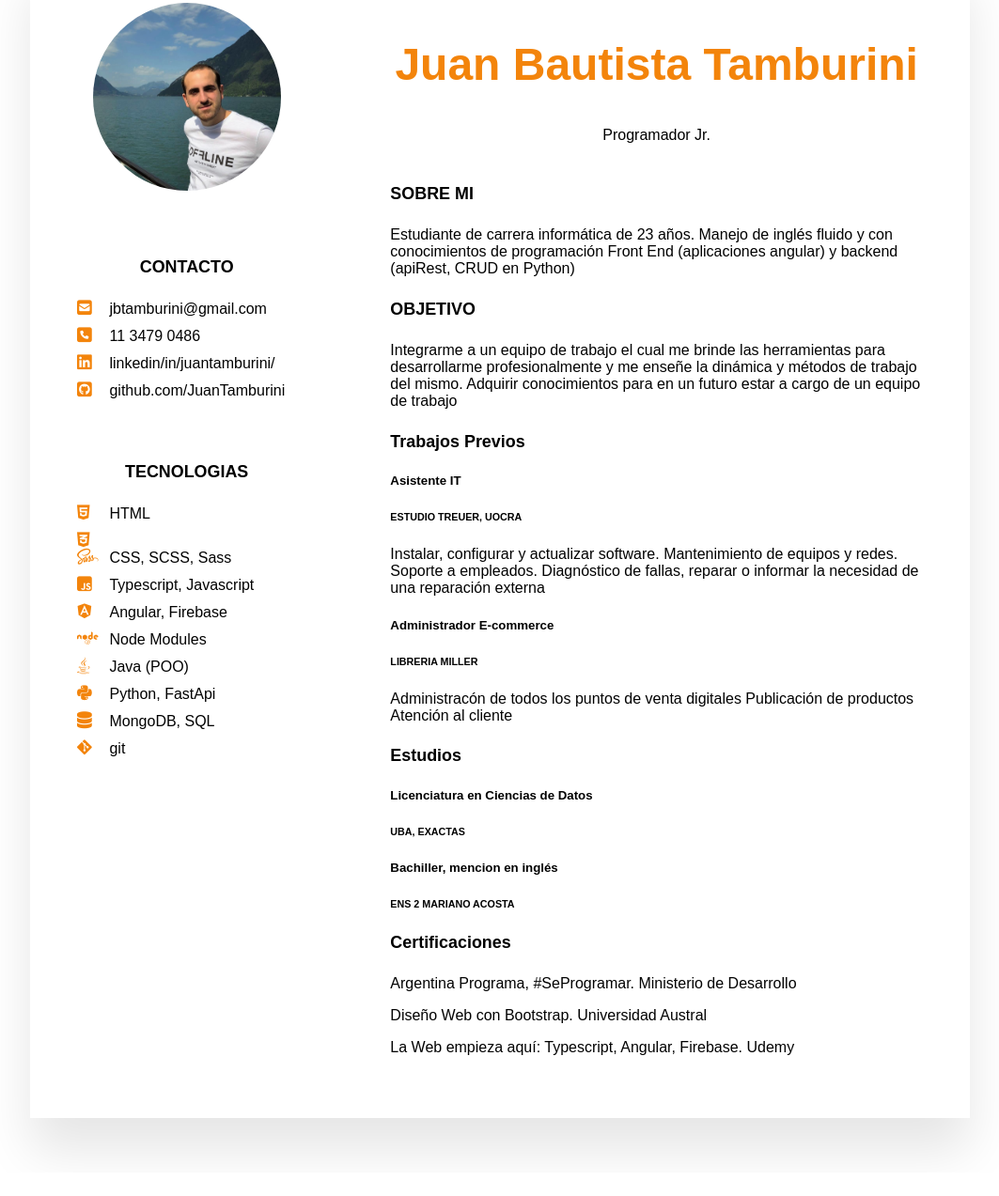
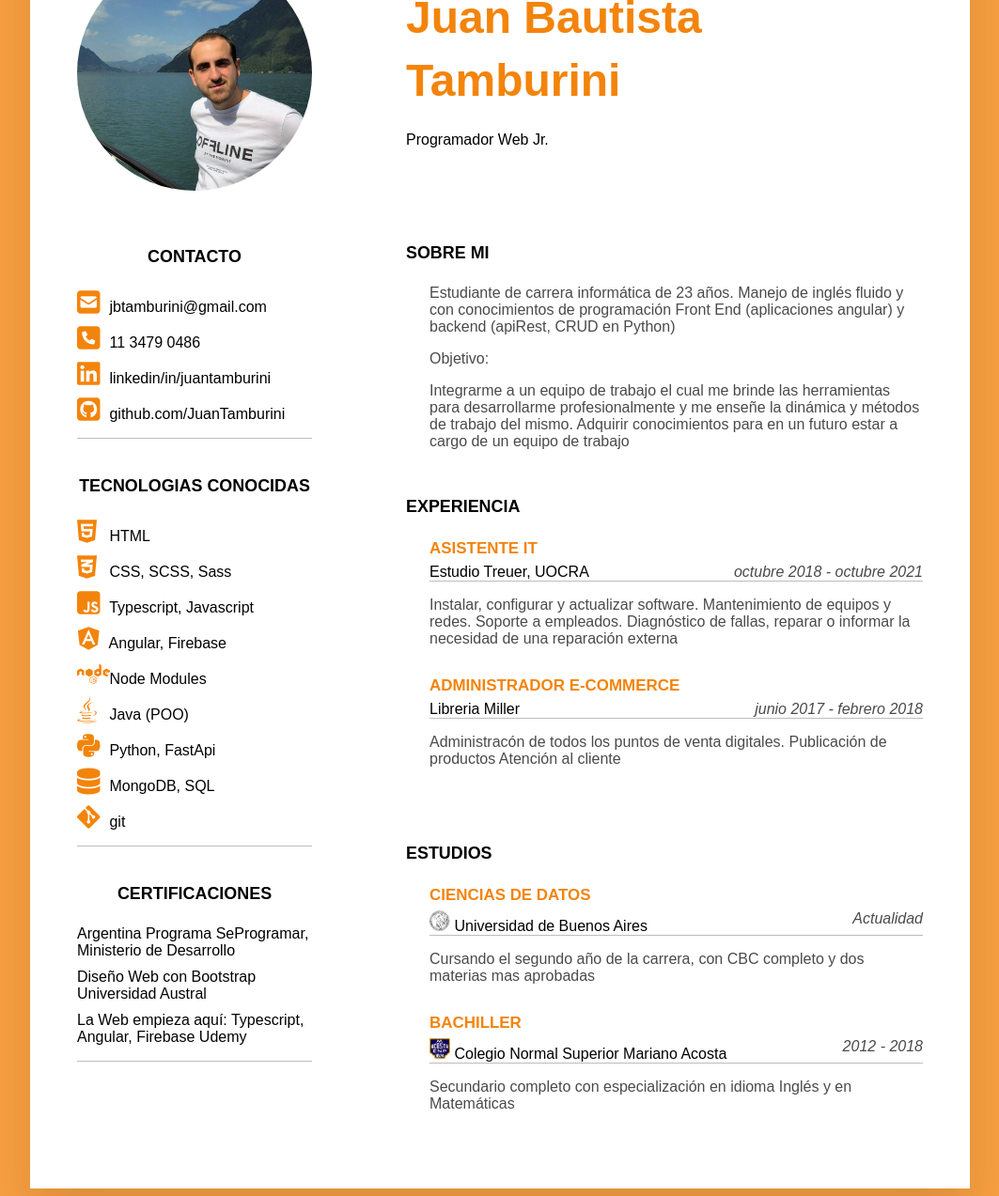
Before and after one commit to JuanTamburini/JuanTamburini, a plain HTML site: page Curriculum/index.html in a window 1280 px wide. Shown: the part 105-1378 px from the top of the page at 94% size, without its empty margins (108-1171 px from the left). Before the commit the page ends 1353 px from the top, so only its background shows below. Drawn offline with Linux system fonts and the light colour scheme.

Commit message:
ultimando detalles

```diff
--- a/Curriculum/index.html
+++ b/Curriculum/index.html
@@ -12,13 +12,13 @@
 
             <!-- Columna Izquierda -->
             <div class="col-izq">
-                <!-- Perfil -->
-                <div class="perfil">
+
+                <!-- Foto de Perfil -->
                         <div class="perfil-img">
                             <img src="img.jpg">
                         </div>
 
-                </div>
+
                 <!-- Contacto -->
                 <div class="contacto">
                     <h4>
@@ -35,20 +35,24 @@
                             <span class="texto">11 3479 0486</span>
                         </li>
                         <li>
+                            <a href="https://www.linkedin.com/in/juantamburini/">
                                 <span class="icono"><i class="fab fa-linkedin"></i></span>
-                            <span class="texto">linkedin/in/juantamburini/</span>
-
+                                <span class="texto">linkedin/in/juantamburini</span>
+                            </a>
                         </li>
                         <li>
+                            <a href="https://github.com/JuanTamburini/">
                                 <span class="icono"><i class="fab fa-github-square"></i></span>
                                 <span class="texto">github.com/JuanTamburini</span>
+                            </a>
                         </li>
                     </ul>
                 </div>
+
                 <!-- Tecnologias -->
                 <div class="contacto">
                     <h4>
-                        TECNOLOGIAS
+                        TECNOLOGIAS CONOCIDAS
                     </h4>
                     <ul>
                         <li>
@@ -57,7 +61,7 @@
 
                         </li>
                         <li>
-                            <span class="icono"><i class="fab fa-css3-alt"></i><i class="fab fa-sass"></i></span>
+                            <span class="icono"><i class="fab fa-css3-alt"></i></span>
                             <span class="texto">CSS, SCSS, Sass</span>
                         </li>
                         <li>
@@ -92,7 +96,28 @@
                     </ul>
                 </div>
 
+                <!-- Certificaciones -->
+                <div class="contacto">
+                    <h4>
+                        CERTIFICACIONES
+                    </h4>
+                        <ul>
+                            <li>
+                                <span>Argentina Programa</span>
+                                <span>SeProgramar, Ministerio de Desarrollo</span>
+                            </li>
+                            <li>
+                                <span>Diseño Web con Bootstrap</span>
+                                <span>Universidad Austral</span>
+                            </li>
+                            <li>
+                                <span>La Web empieza aquí: Typescript, Angular, Firebase</span>
+                                <span>Udemy</span>
+                            </li>
+                        </ul>
                 </div>
+            </div>
+
             <!-- Columna Derecha -->
             <div class="col-der">
 
@@ -101,26 +126,22 @@
                         Juan Bautista Tamburini
                     </h1>
                     <span>
-                        Programador Jr.
+                        Programador Web Jr.
                     </span>
                 </div>
                 <!-- Resumen -->
-                <div>
+                <div class="resumen">
                     <h4>
                         SOBRE MI
                     </h4>
+                    <div class="item">
                         <p>
                             Estudiante de carrera informática de 23 años.
                             Manejo de inglés fluido y con conocimientos
                             de programación Front End (aplicaciones angular)
                             y backend (apiRest, CRUD en Python)
                         </p>
-                </div>
-                <!-- Objetivo -->
-                <div>
-                    <h4>
-                        OBJETIVO
-                    </h4>
+                        <p>Objetivo:</p>
                         <p>
                             Integrarme a un equipo de trabajo el cual me brinde
                             las herramientas para desarrollarme profesionalmente
@@ -129,19 +150,24 @@
                             de un equipo de trabajo
                         </p>
                     </div>
+                </div>
+
                 <!-- Experiencia -->
-                <div>
+                <div class="experiencia">
                     <h4>
-                        Trabajos Previos
+                        EXPERIENCIA
                     </h4>
                     <!-- Primer Item -->
-                    <div>
+                    <div class="item">
                         <h5>
-                            Asistente IT
+                            ASISTENTE IT
                         </h5>
+                        <div class="child-item">
                             <h6>
-                            ESTUDIO TREUER, UOCRA
+                                Estudio Treuer, UOCRA
                             </h6>
+                            <span>octubre 2018 - octubre 2021</span>
+                        </div>
                         <p>
                             Instalar, configurar y actualizar software.
                             Mantenimiento de equipos y redes. Soporte a empleados.
@@ -150,60 +176,62 @@
                         </p>
                     </div>
                     <!-- Segundo Item -->
-                    <div>
+                    <div class="item">
                         <h5>
-                            Administrador E-commerce
+                            ADMINISTRADOR E-COMMERCE
                         </h5>
+                        <div class="child-item">
                             <h6>
-                            LIBRERIA MILLER
+                                Libreria Miller
                             </h6>
+                            <span>junio 2017 - febrero 2018</span>
+                        </div>
                         <p>
-                            Administracón de todos los puntos de venta digitales
+                            Administracón de todos los puntos de venta digitales.
                             Publicación de productos
                             Atención al cliente
                         </p>
                     </div>
                 </div>
+
                 <!-- Estudios -->
-                <div>
+                <div class="experiencia">
                     <h4>
-                        Estudios
+                        ESTUDIOS
                     </h4>
                     <!-- Primer Item -->
-                    <div>
+                    <div class="item">
                         <h5>
-                            Licenciatura en Ciencias de Datos
+                            CIENCIAS DE DATOS
                         </h5>
+                        <div class="child-item">
+
                             <h6>
-                            UBA, EXACTAS
+                                <img src="UBA.png">
+                                Universidad de Buenos Aires
                             </h6>
+                            <span>Actualidad</span>
+                        </div>
+                        <p>Cursando el segundo año de la carrera, con CBC completo y dos materias mas aprobadas</p>
+
                     </div>
                     <!-- Segundo item -->
-                    <div>
+                    <div class="item">
                         <h5>
-                            Bachiller, mencion en inglés
+                            BACHILLER
                         </h5>
+                        <div class="child-item">
                             <h6>
-                            ENS 2 MARIANO ACOSTA
+                                <img src="escudo.gif" alt="">
+                                Colegio Normal Superior Mariano Acosta
                             </h6>
+                            <span>2012 - 2018</span>
                         </div>
-                </div>
-                <!-- Certificaciones -->
-                <div>
-                    <h4>
-                        Certificaciones
-                    </h4>
-                    <p>
-                        Argentina Programa, #SeProgramar. Ministerio de Desarrollo
-                    </p>
-                    <p>
-                        Diseño Web con Bootstrap. Universidad Austral
-                    </p>
-                    <p>
-                        La Web empieza aquí: Typescript, Angular, Firebase. Udemy
-                    </p>
+                        <p>Secundario completo con especialización en idioma Inglés y en Matemáticas</p>
                     </div>
                 </div>
             </div>
+
+    </div>
 </body>
 </html>
--- a/Curriculum/style.css
+++ b/Curriculum/style.css
@@ -6,17 +6,33 @@ body{
     display: flex;
     align-items: center;
     justify-content: center;
+    background: rgb(247, 159, 65);
     min-height: 100vh;
     font-family: Poppins, sans-serif;
 }
 
  h4 {
     font-size: 1.12em;
+}
+ h5, h6{
+    margin: 0;
+    padding: 0;
+}
+h5{
+    font-size: 1.06em;
+}
+h6{
+ font-size: 1em;
+ font-weight: 500;
+}
 
-}
 
 p, li {
     color: #020202;
+}
+a{
+    text-decoration: none;
+    color: #000;
 }
 
 .container{
@@ -25,7 +41,6 @@ p, li {
     max-width: 1000px;
     min-height: 1000px;
     background: #fff;
-    margin: 50px;
     display: grid;
     grid-template-columns: 1fr 2fr;
     box-shadow: 0px 35px 50px rgba(0, 0, 0,0.1);
@@ -47,20 +62,31 @@ p, li {
     position: relative;
     display: flex;
     flex-direction: column;
-    align-items: center;
-    padding-bottom: 20px;
+    align-items: left;
+    padding-bottom: 41px;
+    margin-bottom: 60px;
+}
+.perfil h1{
+    color: rgb(243, 132, 11);
+    font-size: 3em;
+    font-weight: 900;
+    text-align: left;
+    line-height: 1.4em;
+    margin-bottom: 20px;
 }
 
 .perfil-img{
     position: relative;
-    width: 200px;
-    height: 200;
+    margin-bottom: 60px;
+    width: 250px;
+    height: 250px;
     border-radius: 50%;
+    align-items: center;
     overflow: hidden;
-    border-bottom: 1px solid rgba(255, 255, 255, 0.2);
+
 }
 
-.perfil .perfil-img img{
+.perfil-img img{
     position: absolute;
     width: 100%;
     height: 100%;
@@ -69,16 +95,15 @@ p, li {
     object-fit: cover;
 }
 
-.perfil h1{
-    color: rgb(243, 132, 11);
-    font-size: 3em;
-    font-weight: 900;
-    text-align: center;
-    line-height: 1.4em;
+.item {
+    padding-left: 25px;
+    text-align: left;
 }
+
 .contacto{
-    margin-top: 50px;
-    border-bottom: 1px solid rgba(255, 255, 255, 0.2);
+    position: relative;
+    margin-top: 40px;
+    border-bottom: 1px solid #bebbbb;
 }
 .contacto h4{
     font-size: 1.12em;
@@ -98,8 +123,52 @@ p, li {
     display: inline-block;
     color: rgb(243, 132, 11);
     width: 30px;
-    font-size: 18px;
+    font-size: 28px;
 }
 .contacto ul li span {
-    font-weight: 300;
+    font-weight: 400
 }
+.contacto .item {
+    position: relative;
+    padding: 30px 0 0 0;
+}
+.contacto .item h5{
+    color: rgb(243, 132, 11);
+}
+
+.resumen p{
+    font-weight: 400;
+    color: #4a4a4a;
+}
+
+.experiencia {
+    margin-top: 50px;
+}
+.experiencia .item {
+    padding-bottom: 15px;
+}
+.experiencia .item h5 {
+    color: rgb(243, 132, 11);
+    padding-bottom: 6px
+}
+
+.experiencia .item p{
+    color: #4a4a4a;
+}
+
+.experiencia .item .child-item{
+    display: flex;
+    justify-content: space-between;
+    border-bottom: 1px solid #bebbbb;
+}
+
+.experiencia .item .child-item span {
+    font-style: italic;
+    font-weight: lighter;
+    color: #4a4a4a;
+}
+
+.experiencia .item .child-item img{
+    width:22px;
+    height:22px
+}
```
Also changed, not shown: Curriculum/UBA.png (added), Curriculum/escudo.gif (added). Lines whose indentation alone changed are shown as unchanged.
